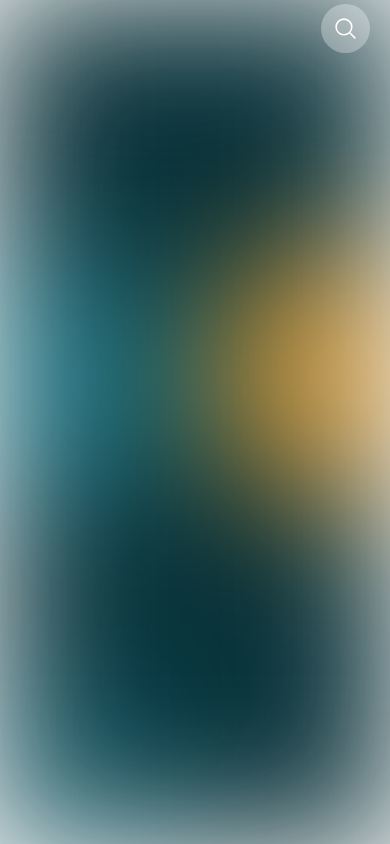
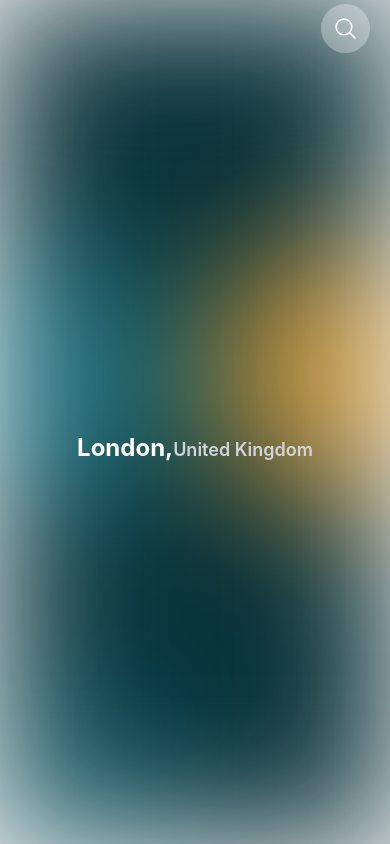
Before and after one commit to batuhanyldrm/weather_app_react_native, a React Native app: screen /Home in a window 390 px wide. Built offline with nearby package versions, Linux system fonts and the light colour scheme.

Commit message:
add forecast and location part

```diff
--- a/screens/HomeScreen.js
+++ b/screens/HomeScreen.js
@@ -10,6 +10,10 @@ export default function HomeScreen() {
 
   const [showSearch, setShowSearch] = useState(false)
   const [location, setLocation] = useState([1,2,3])
+
+  const handleLocation = (loc) => {
+    console.log("Location: ", loc)
+  }
 
   return (
     <View style={{ flex: 1, position: 'relative' }}>
@@ -43,13 +47,16 @@ export default function HomeScreen() {
               <View className="absolute w-full bg-gray-300 top-16 rounded-3xl" >
                 {
                   location.map((loc, index) => {
+                    let showBorder = index + 1 != location.length
+                    let borderClass = showBorder ? " border-b-2 border-b-gray-400 " : ""
                     return(
                       <TouchableOpacity
+                        onPress={() => handleLocation(loc)}
                         key={index}
-                        className="flex-row items-center border-0 p-3 px-4 mb-1 border-b-2 border-b-gray-400"
+                        className={"flex-row items-center border-0 p-3 px-4 mb-1" + borderClass}
                       >
                         <MapPinIcon size={"20"} color={"gray"} />
-                        <Text>London, United Kingdom</Text>
+                        <Text className=" text-black text-lg ml-2 ">London, United Kingdom</Text>
                       </TouchableOpacity>
                     )
                   })
@@ -58,6 +65,16 @@ export default function HomeScreen() {
             ) : null
           }
         </View>
+        {/* forecast section */}
+        <View className="mx-4 flex justify-around flex-1 mb-2" >
+          {/* location */}
+          <Text className="text-white text-center text-2xl font-bold">
+            London,
+            <Text className="text-lg font-semibold text-gray-300">
+              United Kingdom
+            </Text>
+          </Text>
+        </View>
       </SafeAreaView>
     </View>
   )
```
